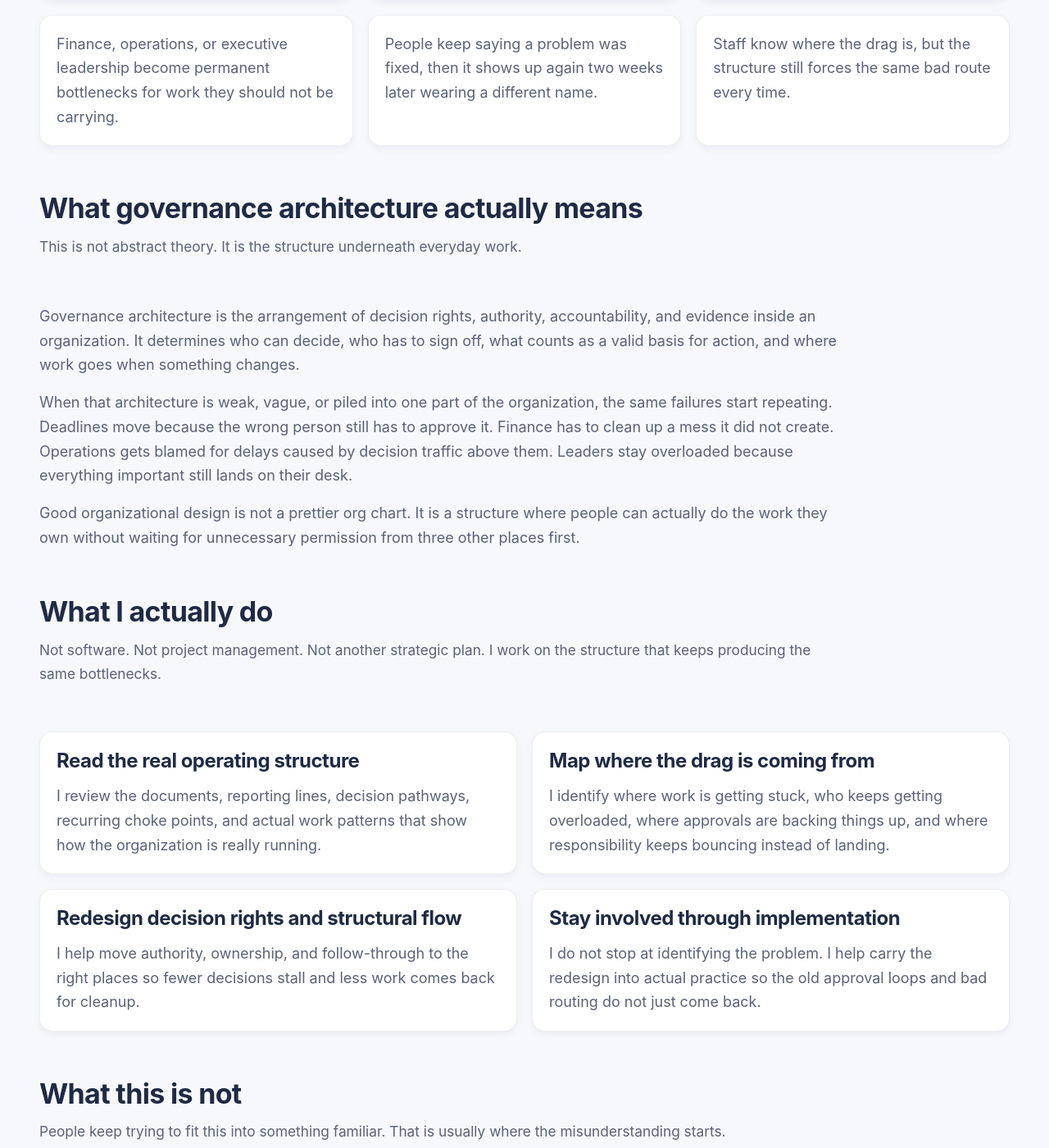
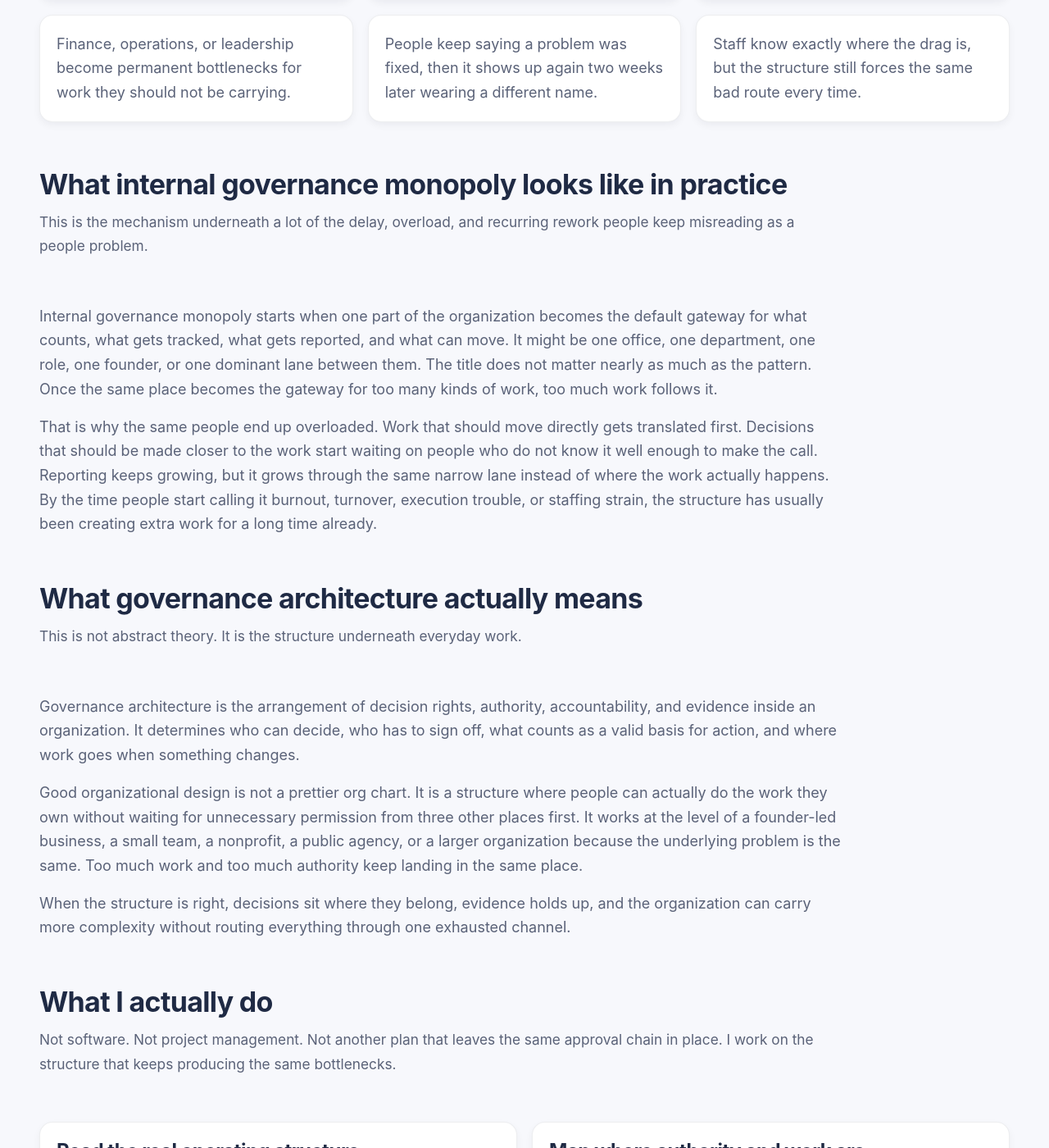
Before and after one commit to efost7873/integratedvaluearchitecture.com, a Jekyll site: the page built from governance-architecture-organizational-design.html, in a window 1280 px wide and 1400 px high, scrolled down 1122 px. Shown: the whole window at 82% size. Built offline with Jekyll 4.4.1, drawn with Linux system fonts in a browser that asks for light colours; some of the changed text lies outside the part shown.

Commit message:
Revise text for clarity and precision in governance document

```diff
--- a/governance-architecture-organizational-design.html
+++ b/governance-architecture-organizational-design.html
@@ -13,17 +13,17 @@
   <section class="section-header">
     <h1>Governance Architecture and Organizational Design</h1>
     <p class="section-subtitle">
-      Work gets harder than it should when decisions sit in the wrong places, too much approval runs through the same people, and teams keep cleaning up problems that started somewhere else.
+      Work gets harder than it should when too much authority and too much work keep landing in the same place. Decisions drag, approvals pile up, and the same people keep cleaning up problems the structure created.
     </p>
   </section>
 
   <section>
     <p>
-      A lot of organizations do not have a people problem nearly as often as they think they do. They have a structural problem. The work still has to pass through the wrong office. The same leader still has to approve too much. One team still gets stuck fixing the fallout from decisions made somewhere else. Then everybody calls it communication, culture, or capacity because that sounds more normal than admitting the setup itself is causing the mess.
+      A lot of organizations do not have a people problem nearly as often as they think they do. They have a structure problem. Work still has to pass through the wrong office. The same manager, founder, or leadership lane still has to approve too much. One team keeps cleaning up fallout from decisions made somewhere else. Then everybody calls it communication, staffing, culture, or execution because that sounds more normal than admitting the setup itself is causing the mess.
     </p>
 
     <p>
-      That is where governance architecture and organizational design matter. This is the work of deciding where authority sits, who owns which decisions, how responsibility moves, and what kind of value actually has standing inside the organization. If those things are set up badly, you can add meetings, software, project management, and process charts all day and still end up with the same delays, the same rework, and the same people carrying too much of the load.
+      That is where governance architecture and organizational design matter. This is the work of deciding where authority sits, who owns which decisions, what counts as valid evidence, and how work moves once something changes. If those things are set up badly, you can add meetings, software, project management, and process charts all day and still end up with the same delays, the same rework, and the same people carrying too much of the load.
     </p>
 
     <p>
@@ -45,11 +45,28 @@
 
   <section class="grid grid-3">
     <div class="card"><p>Work sits for days because one person has to approve too many things.</p></div>
-    <div class="card"><p>Managers keep getting pulled into decisions that should have been made lower down.</p></div>
+    <div class="card"><p>A founder or manager keeps getting pulled into decisions that should have been made closer to the work.</p></div>
     <div class="card"><p>Teams send work back and forth because nobody is clearly allowed to finish it.</p></div>
-    <div class="card"><p>Finance, operations, or executive leadership become permanent bottlenecks for work they should not be carrying.</p></div>
+    <div class="card"><p>Finance, operations, or leadership become permanent bottlenecks for work they should not be carrying.</p></div>
     <div class="card"><p>People keep saying a problem was fixed, then it shows up again two weeks later wearing a different name.</p></div>
-    <div class="card"><p>Staff know where the drag is, but the structure still forces the same bad route every time.</p></div>
+    <div class="card"><p>Staff know exactly where the drag is, but the structure still forces the same bad route every time.</p></div>
+  </section>
+
+  <section class="section-header">
+    <h2>What internal governance monopoly looks like in practice</h2>
+    <p class="section-subtitle">
+      This is the mechanism underneath a lot of the delay, overload, and recurring rework people keep misreading as a people problem.
+    </p>
+  </section>
+
+  <section>
+    <p>
+      Internal governance monopoly starts when one part of the organization becomes the default gateway for what counts, what gets tracked, what gets reported, and what can move. It might be one office, one department, one role, one founder, or one dominant lane between them. The title does not matter nearly as much as the pattern. Once the same place becomes the gateway for too many kinds of work, too much work follows it.
+    </p>
+
+    <p>
+      That is why the same people end up overloaded. Work that should move directly gets translated first. Decisions that should be made closer to the work start waiting on people who do not know it well enough to make the call. Reporting keeps growing, but it grows through the same narrow lane instead of where the work actually happens. By the time people start calling it burnout, turnover, execution trouble, or staffing strain, the structure has usually been creating extra work for a long time already.
+    </p>
   </section>
 
   <section class="section-header">
@@ -65,18 +82,18 @@
     </p>
 
     <p>
-      When that architecture is weak, vague, or piled into one part of the organization, the same failures start repeating. Deadlines move because the wrong person still has to approve it. Finance has to clean up a mess it did not create. Operations gets blamed for delays caused by decision traffic above them. Leaders stay overloaded because everything important still lands on their desk.
+      Good organizational design is not a prettier org chart. It is a structure where people can actually do the work they own without waiting for unnecessary permission from three other places first. It works at the level of a founder-led business, a small team, a nonprofit, a public agency, or a larger organization because the underlying problem is the same. Too much work and too much authority keep landing in the same place.
     </p>
 
     <p>
-      Good organizational design is not a prettier org chart. It is a structure where people can actually do the work they own without waiting for unnecessary permission from three other places first.
+      When the structure is right, decisions sit where they belong, evidence holds up, and the organization can carry more complexity without routing everything through one exhausted channel.
     </p>
   </section>
 
   <section class="section-header">
     <h2>What I actually do</h2>
     <p class="section-subtitle">
-      Not software. Not project management. Not another strategic plan. I work on the structure that keeps producing the same bottlenecks.
+      Not software. Not project management. Not another plan that leaves the same approval chain in place. I work on the structure that keeps producing the same bottlenecks.
     </p>
   </section>
 
@@ -85,37 +102,54 @@
     <div class="card">
       <h3>Read the real operating structure</h3>
       <p>
-        I review the documents, reporting lines, decision pathways, recurring choke points, and actual work patterns that show how the organization is really running.
+        I review the documents, reporting lines, decision pathways, recurring choke points, and actual work patterns that show how the organization is really running, not how it says it runs.
       </p>
     </div>
 
     <div class="card">
-      <h3>Map where the drag is coming from</h3>
+      <h3>Map where authority and work are concentrating</h3>
       <p>
-        I identify where work is getting stuck, who keeps getting overloaded, where approvals are backing things up, and where responsibility keeps bouncing instead of landing.
+        I identify where work is getting stuck, who keeps getting overloaded, where approvals are backing things up, and where one role, office, or team has quietly become the default gateway for too much of the organization.
       </p>
     </div>
 
     <div class="card">
       <h3>Redesign decision rights and structural flow</h3>
       <p>
-        I help move authority, ownership, and follow-through to the right places so fewer decisions stall and less work comes back for cleanup.
+        I help move authority, ownership, and follow-through to the right places so fewer decisions stall, less work gets kicked back, and fewer people spend their week cleaning up avoidable messes.
       </p>
     </div>
 
     <div class="card">
       <h3>Stay involved through implementation</h3>
       <p>
-        I do not stop at identifying the problem. I help carry the redesign into actual practice so the old approval loops and bad routing do not just come back.
+        I do not stop at identifying the problem. I help carry the redesign into actual practice so the old approval loops and bad routing do not just come back under a different label.
       </p>
     </div>
 
   </section>
 
   <section class="section-header">
+    <h2>Why most fixes do not hold</h2>
+    <p class="section-subtitle">
+      Organizations usually try to solve the strain without changing the structure that is producing it.
+    </p>
+  </section>
+
+  <section>
+    <p>
+      This is where a lot of time gets wasted. People add another meeting. Another planning cycle. Another dashboard. Another layer of review. Another person to “support” the same overloaded lane. Sometimes that buys a little time. It does not solve the real problem if the same narrow part of the structure still decides what counts and what can move.
+    </p>
+
+    <p>
+      That is why good staff burn hours on nonsense while leadership keeps acting like the strategy is still intact. The problem usually is not hidden. Staff are naming it in meetings, in delays, in email chains, in workarounds, in projects that stall for no good reason, and in the fact that the same people keep getting dragged back into the same mess.
+    </p>
+  </section>
+
+  <section class="section-header">
     <h2>What this is not</h2>
     <p class="section-subtitle">
-      People keep trying to fit this into something familiar. That is usually where the misunderstanding starts.
+      If you are trying to fit this into something familiar, this is usually where the misunderstanding starts.
     </p>
   </section>
 
@@ -124,7 +158,7 @@
     <div class="card"><p>This is not project management.</p></div>
     <div class="card"><p>This is not process management.</p></div>
     <div class="card"><p>This is not workflow automation.</p></div>
-    <div class="card"><p>This is not generic consulting dressed up with nicer words.</p></div>
+    <div class="card"><p>This is not generic consulting with nicer words.</p></div>
     <div class="card"><p>This is not a report that leaves the same broken approval chain in place.</p></div>
   </section>
 
@@ -132,31 +166,6 @@
     <p>
       Those things may sit around the problem. They do not solve the underlying issue when too much authority and too much work still land in the same place. I work on the structure underneath the mess.
     </p>
-  </section>
-
-  <section class="section-header">
-    <h2>Why this matters more than people think</h2>
-    <p class="section-subtitle">
-      Structural problems waste time quietly until the waste becomes normal.
-    </p>
-  </section>
-
-  <section class="grid grid-2">
-
-    <div class="card">
-      <h3>What people usually see</h3>
-      <p>
-        Delays. Burnout. Confused handoffs. Too many meetings. Managers stretched thin. Decisions that take forever. Good staff getting frustrated and leaving.
-      </p>
-    </div>
-
-    <div class="card">
-      <h3>What is usually underneath it</h3>
-      <p>
-        Authority is sitting too high, too vaguely, or too narrowly. Work keeps climbing uphill. The same offices keep absorbing problems that should have been handled earlier. Nobody changed the structure, so the same failure keeps repeating.
-      </p>
-    </div>
-
   </section>
 
   <section class="section-header">
@@ -168,11 +177,11 @@
 
   <section>
     <p>
-      A lot of structural problems get worse because financial logic ends up crowding out everything else. Work that affects operations, capacity, external impact, or learning still gets forced through a narrower decision frame than it should. IVA corrects that by giving each domain real standing inside the structure instead of letting everything collapse into one dominant lane.
+      A lot of structural problems get worse because one decision frame starts crowding out the rest. Work that affects operations, capacity, external impact, or learning still gets forced through a narrower lane than it should. Then the organization keeps asking one part of the structure to carry more than it was ever built to hold.
     </p>
 
     <p>
-      That matters because organizations do not fail only when the money is wrong. They also fail when the work cannot move, when people are carrying too much invisible load, when external harms are ignored until they become expensive, and when nobody has room to adapt before the next problem hits.
+      IVA corrects that by giving distinct domains real standing inside the structure instead of letting everything collapse into one dominant channel. That does not make the organization more complicated for the sake of it. It gives the structure a better way to carry real complexity without creating extra work just to keep functioning.
     </p>
 
     <p>
@@ -188,7 +197,7 @@
   <section class="section-header">
     <h2>How organizations usually start</h2>
     <p class="section-subtitle">
-      You do not need to understand the full architecture before starting. You just need a real problem that keeps repeating.
+      You do not need to know all the terminology before starting. You just need a real problem that keeps repeating.
     </p>
   </section>
 
@@ -205,7 +214,7 @@
 
     <div class="card">
       <h3>Full Structural Work</h3>
-      <p>For larger problems, I do the full sequence: diagnostic, implementation, and ongoing support.</p>
+      <p>For larger or more persistent problems, I do the full sequence: diagnostic, implementation, and ongoing support so the fix holds.</p>
     </div>
   </section>
 
```
